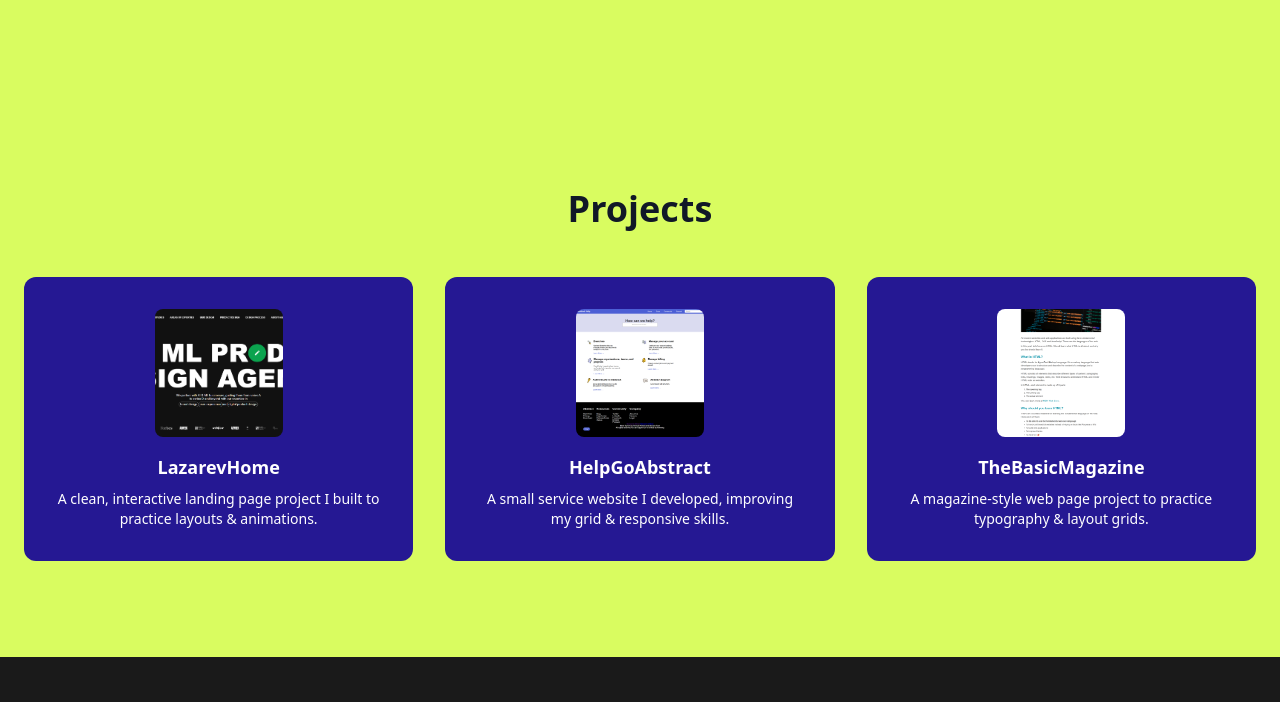
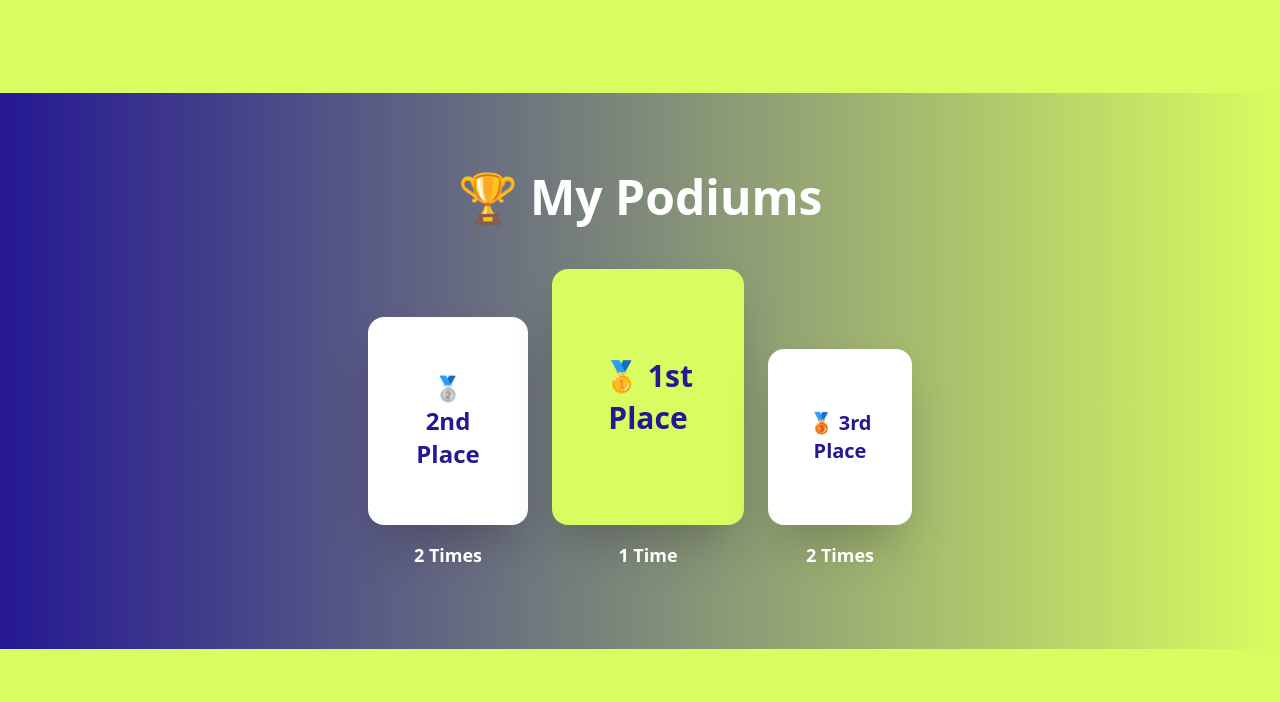
Before and after one commit to HasnainCR7/Portfolio-About-Page, a plain HTML site: page index.html in a window 1280 px wide. Shown: the part 1627-2329 px from the top of the page. Drawn offline with nearby package versions, Linux system fonts and the light colour scheme.

Commit message:
Podium Added

```diff
--- a/index.html
+++ b/index.html
@@ -190,7 +190,56 @@
 </section>
 
 
-  <!-- Achievements Section -->
+
+    <!-- 🏆 Podiums / Achievements Section -->
+<section class="w-full py-20 bg-gradient-to-r from-[#251893] to-[#D9FC60] text-white relative overflow-hidden">
+  <h2 class="text-5xl font-bold text-center mb-12">🏆 My Podiums</h2>
+
+  <div class="flex justify-center items-end gap-6 max-w-5xl mx-auto flex-wrap">
+
+    <!-- 2nd Place -->
+    <div class="flex flex-col items-center group relative">
+      <div class="bg-white text-[#251893] shadow-2xl rounded-2xl flex items-center justify-center w-40 h-52 hover:scale-105 transition">
+        <span class="text-2xl font-bold max-w-[80px] text-center leading-snug">🥈 2nd Place</span>
+      </div>
+      <p class="mt-4 text-lg font-semibold text-center">2 Times</p>
+
+      <!-- Hover Detail -->
+      <div class="absolute -top-40 left-1/2 -translate-x-1/2 w-56 bg-white text-[#251893] rounded-xl shadow-xl p-4 opacity-0 group-hover:opacity-100 transition duration-300 text-center text-sm space-y-1">
+        <p><span class="font-bold">2018-2019:</span> The Crescent Academy</p>
+        <p><span class="font-bold">2024-2025:</span> The City School</p>
+      </div>
+    </div>
+
+    <!-- 1st Place -->
+    <div class="flex flex-col items-center group relative">
+      <div class="bg-[#D9FC60] text-[#251893] shadow-2xl rounded-2xl flex items-center justify-center w-48 h-64 hover:scale-110 transition">
+        <span class="text-3xl font-bold max-w-[100px] text-center leading-snug">🥇 1st Place</span>
+      </div>
+      <p class="mt-4 text-lg font-semibold text-center">1 Time</p>
+
+      <!-- Hover Detail -->
+      <div class="absolute -top-40 left-1/2 -translate-x-1/2 w-56 bg-white text-[#251893] rounded-xl shadow-xl p-4 opacity-0 group-hover:opacity-100 transition duration-300 text-center text-sm">
+        <p><span class="font-bold">2019-2020:</span> The Crescent Academy</p>
+      </div>
+    </div>
+
+    <!-- 3rd Place -->
+    <div class="flex flex-col items-center group relative">
+      <div class="bg-white text-[#251893] shadow-2xl rounded-2xl flex items-center justify-center w-36 h-44 hover:scale-105 transition">
+        <span class="text-xl font-bold max-w-[70px] text-center leading-snug">🥉 3rd Place</span>
+      </div>
+      <p class="mt-4 text-lg font-semibold text-center">2 Times</p>
+
+      <!-- Hover Detail -->
+      <div class="absolute -top-40 left-1/2 -translate-x-1/2 w-56 bg-white text-[#251893] rounded-xl shadow-xl p-4 opacity-0 group-hover:opacity-100 transition duration-300 text-center text-sm space-y-1">
+        <p><span class="font-bold">2022-2023:</span> The Crescent Academy</p>
+        <p><span class="font-bold">2023-2024:</span> The Crescent Academy</p>
+      </div>
+    </div>
+
+  </div>
+</section>
 
   <!-- Projects Section -->
   <section class="py-24 w-full bg-[#D9FC60]">
```
